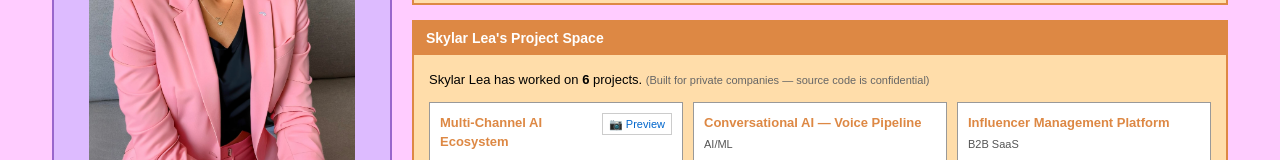
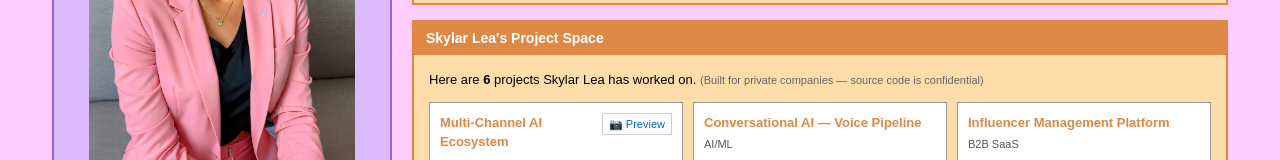
Before and after one commit to skylarnlea/portfolio-revamp, a Next.js app: page / in a window 1280 px wide. Shown: the part 265-425 px from the top of the page. Built offline with nearby package versions, Linux system fonts and the light colour scheme.

Commit message:
changed wording here

```diff
--- a/components/MySpacePortfolio.tsx
+++ b/components/MySpacePortfolio.tsx
@@ -635,7 +635,7 @@ const MySpacePortfolio: React.FC<MySpacePortfolioProps> = ({
                     <tr>
                       <td style={{ padding: '15px' }}>
                         <div style={{ fontSize: '13px', marginBottom: '12px' }}>
-                          {profile.name} has worked on <strong>{projects.length}</strong> projects. <span style={{ fontSize: '11px', color: '#666' }}>(Built for private companies — source code is confidential)</span>
+                          Here are <strong>{projects.length}</strong> projects {profile.name} has worked on. <span style={{ fontSize: '11px', color: '#666' }}>(Built for private companies — source code is confidential)</span>
                         </div>
                         <div className="project-grid" style={{ display: 'grid', gridTemplateColumns: 'repeat(auto-fit, minmax(250px, 1fr))', gap: '10px' }}>
                           {projects.map((project, i) => (
```
